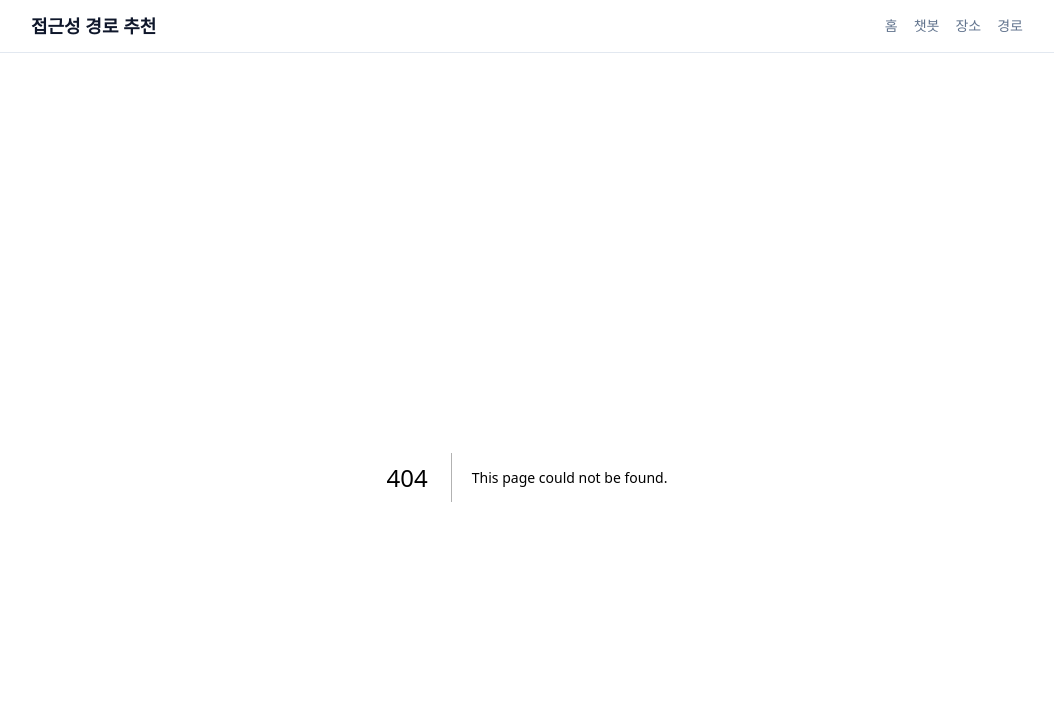
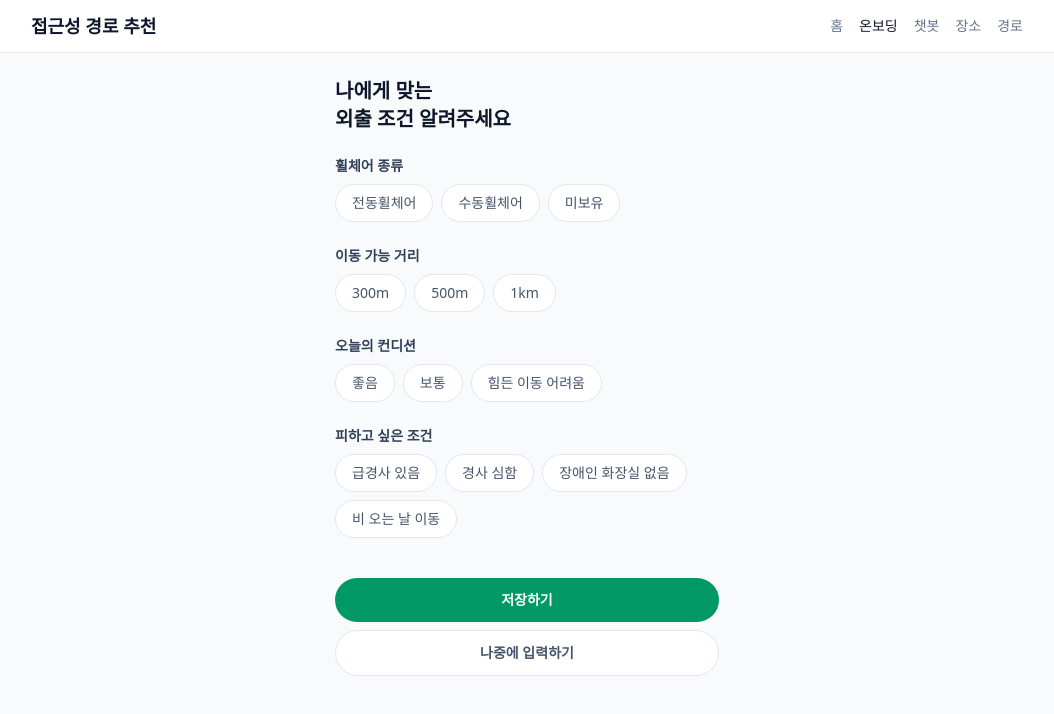
Before and after one commit to jungjungjungdd-ai/sw, a Next.js app: page /onboarding in a window 1280 px wide. Before the commit this address had no page. Shown: the top 714 px of the page, without its empty margins (113-1167 px from the left). Built offline with nearby package versions, Linux system fonts and the light colour scheme.

Commit message:
add onboarding profile setup page

```diff
--- /dev/null
+++ b/src/app/onboarding/page.tsx
@@ -0,0 +1,156 @@
+'use client'
+
+import { useEffect, useState } from 'react'
+import { useRouter } from 'next/navigation'
+import OptionPill from '@/components/common/OptionPill'
+import { loadOnboardingProfile, saveOnboardingProfile } from '@/lib/onboarding-storage'
+import {
+  EMPTY_ONBOARDING_PROFILE,
+  type AvoidCondition,
+  type MovableDistanceM,
+  type OnboardingProfile,
+  type TodayCondition,
+  type WheelchairType,
+} from '@/types/onboarding'
+
+const WHEELCHAIR_OPTIONS: { value: WheelchairType; label: string }[] = [
+  { value: 'power', label: '전동휠체어' },
+  { value: 'manual', label: '수동휠체어' },
+  { value: 'none', label: '미보유' },
+]
+
+const DISTANCE_OPTIONS: { value: MovableDistanceM; label: string }[] = [
+  { value: 300, label: '300m' },
+  { value: 500, label: '500m' },
+  { value: 1000, label: '1km' },
+]
+
+const CONDITION_OPTIONS: { value: TodayCondition; label: string }[] = [
+  { value: 'good', label: '좋음' },
+  { value: 'normal', label: '보통' },
+  { value: 'hard', label: '힘든 이동 어려움' },
+]
+
+const AVOID_OPTIONS: { value: AvoidCondition; label: string }[] = [
+  { value: 'steep_slope', label: '급경사 있음' },
+  { value: 'steep_slope_severe', label: '경사 심함' },
+  { value: 'no_accessible_restroom', label: '장애인 화장실 없음' },
+  { value: 'rainy_day', label: '비 오는 날 이동' },
+]
+
+export default function OnboardingPage() {
+  const router = useRouter()
+  const [profile, setProfile] = useState<OnboardingProfile>(EMPTY_ONBOARDING_PROFILE)
+
+  useEffect(() => {
+    // eslint-disable-next-line react-hooks/set-state-in-effect -- 최초 마운트 시 로컬 저장값 불러오기
+    setProfile(loadOnboardingProfile())
+  }, [])
+
+  const toggleAvoidCondition = (value: AvoidCondition) => {
+    setProfile((prev) => ({
+      ...prev,
+      avoidConditions: prev.avoidConditions.includes(value)
+        ? prev.avoidConditions.filter((v) => v !== value)
+        : [...prev.avoidConditions, value],
+    }))
+  }
+
+  const handleSave = () => {
+    saveOnboardingProfile(profile)
+    router.push('/')
+  }
+
+  const handleSkip = () => {
+    router.push('/')
+  }
+
+  return (
+    <div className="mx-auto max-w-sm space-y-6 pb-8">
+      <h1 className="text-xl font-bold leading-snug text-slate-900">
+        나에게 맞는
+        <br />
+        외출 조건 알려주세요
+      </h1>
+
+      <section className="space-y-2">
+        <p className="text-sm font-semibold text-slate-700">휠체어 종류</p>
+        <div className="flex flex-wrap gap-2">
+          {WHEELCHAIR_OPTIONS.map((option) => (
+            <OptionPill
+              key={option.value}
+              label={option.label}
+              selected={profile.wheelchairType === option.value}
+              onClick={() =>
+                setProfile((prev) => ({ ...prev, wheelchairType: option.value }))
+              }
+            />
+          ))}
+        </div>
+      </section>
+
+      <section className="space-y-2">
+        <p className="text-sm font-semibold text-slate-700">이동 가능 거리</p>
+        <div className="flex flex-wrap gap-2">
+          {DISTANCE_OPTIONS.map((option) => (
+            <OptionPill
+              key={option.value}
+              label={option.label}
+              selected={profile.movableDistanceM === option.value}
+              onClick={() =>
+                setProfile((prev) => ({ ...prev, movableDistanceM: option.value }))
+              }
+            />
+          ))}
+        </div>
+      </section>
+
+      <section className="space-y-2">
+        <p className="text-sm font-semibold text-slate-700">오늘의 컨디션</p>
+        <div className="flex flex-wrap gap-2">
+          {CONDITION_OPTIONS.map((option) => (
+            <OptionPill
+              key={option.value}
+              label={option.label}
+              selected={profile.todayCondition === option.value}
+              onClick={() =>
+                setProfile((prev) => ({ ...prev, todayCondition: option.value }))
+              }
+            />
+          ))}
+        </div>
+      </section>
+
+      <section className="space-y-2">
+        <p className="text-sm font-semibold text-slate-700">피하고 싶은 조건</p>
+        <div className="flex flex-wrap gap-2">
+          {AVOID_OPTIONS.map((option) => (
+            <OptionPill
+              key={option.value}
+              label={option.label}
+              selected={profile.avoidConditions.includes(option.value)}
+              onClick={() => toggleAvoidCondition(option.value)}
+            />
+          ))}
+        </div>
+      </section>
+
+      <div className="space-y-2 pt-4">
+        <button
+          type="button"
+          onClick={handleSave}
+          className="w-full rounded-full bg-emerald-600 py-3 text-sm font-semibold text-white hover:bg-emerald-700"
+        >
+          저장하기
+        </button>
+        <button
+          type="button"
+          onClick={handleSkip}
+          className="w-full rounded-full border border-slate-200 bg-white py-3 text-sm font-semibold text-slate-600 hover:bg-slate-50"
+        >
+          나중에 입력하기
+        </button>
+      </div>
+    </div>
+  )
+}
--- /dev/null
+++ b/src/components/common/OptionPill.tsx
@@ -0,0 +1,24 @@
+'use client'
+
+interface OptionPillProps {
+  label: string
+  selected: boolean
+  onClick: () => void
+}
+
+// 온보딩 화면의 단일/다중 선택 알약(pill) 버튼. 선택 시 초록색으로 채워짐.
+export default function OptionPill({ label, selected, onClick }: OptionPillProps) {
+  return (
+    <button
+      type="button"
+      onClick={onClick}
+      className={`rounded-full border px-4 py-2 text-sm font-medium transition-colors ${
+        selected
+          ? 'border-emerald-600 bg-emerald-600 text-white'
+          : 'border-slate-200 bg-white text-slate-600 hover:border-emerald-300'
+      }`}
+    >
+      {label}
+    </button>
+  )
+}
--- a/src/components/layout/Header.tsx
+++ b/src/components/layout/Header.tsx
@@ -5,6 +5,7 @@ import { usePathname } from 'next/navigation'
 
 const NAV_ITEMS = [
   { href: '/', label: '홈' },
+  { href: '/onboarding', label: '온보딩' },
   { href: '/chat', label: '챗봇' },
   { href: '/places', label: '장소' },
   { href: '/trip', label: '경로' },
--- /dev/null
+++ b/src/lib/onboarding-storage.ts
@@ -0,0 +1,20 @@
+import { EMPTY_ONBOARDING_PROFILE, type OnboardingProfile } from '@/types/onboarding'
+
+const STORAGE_KEY = 'sw:onboarding-profile'
+
+export function loadOnboardingProfile(): OnboardingProfile {
+  if (typeof window === 'undefined') return EMPTY_ONBOARDING_PROFILE
+
+  try {
+    const raw = window.localStorage.getItem(STORAGE_KEY)
+    if (!raw) return EMPTY_ONBOARDING_PROFILE
+    return { ...EMPTY_ONBOARDING_PROFILE, ...JSON.parse(raw) }
+  } catch {
+    return EMPTY_ONBOARDING_PROFILE
+  }
+}
+
+export function saveOnboardingProfile(profile: OnboardingProfile): void {
+  if (typeof window === 'undefined') return
+  window.localStorage.setItem(STORAGE_KEY, JSON.stringify(profile))
+}
--- /dev/null
+++ b/src/types/onboarding.ts
@@ -0,0 +1,29 @@
+// 온보딩(프로필 설정) 화면 선택값 타입.
+// 백엔드에 커스텀 프로필 생성 API가 아직 없어서(GET /api/profiles만 존재),
+// 우선 로컬(localStorage)에 저장하고 profile_id 매핑은 추후 백엔드 확정 시 연결한다.
+
+export type WheelchairType = 'power' | 'manual' | 'none'
+
+export type MovableDistanceM = 300 | 500 | 1000
+
+export type TodayCondition = 'good' | 'normal' | 'hard'
+
+export type AvoidCondition =
+  | 'steep_slope'
+  | 'steep_slope_severe'
+  | 'no_accessible_restroom'
+  | 'rainy_day'
+
+export interface OnboardingProfile {
+  wheelchairType: WheelchairType | null
+  movableDistanceM: MovableDistanceM | null
+  todayCondition: TodayCondition | null
+  avoidConditions: AvoidCondition[]
+}
+
+export const EMPTY_ONBOARDING_PROFILE: OnboardingProfile = {
+  wheelchairType: null,
+  movableDistanceM: null,
+  todayCondition: null,
+  avoidConditions: [],
+}
```
